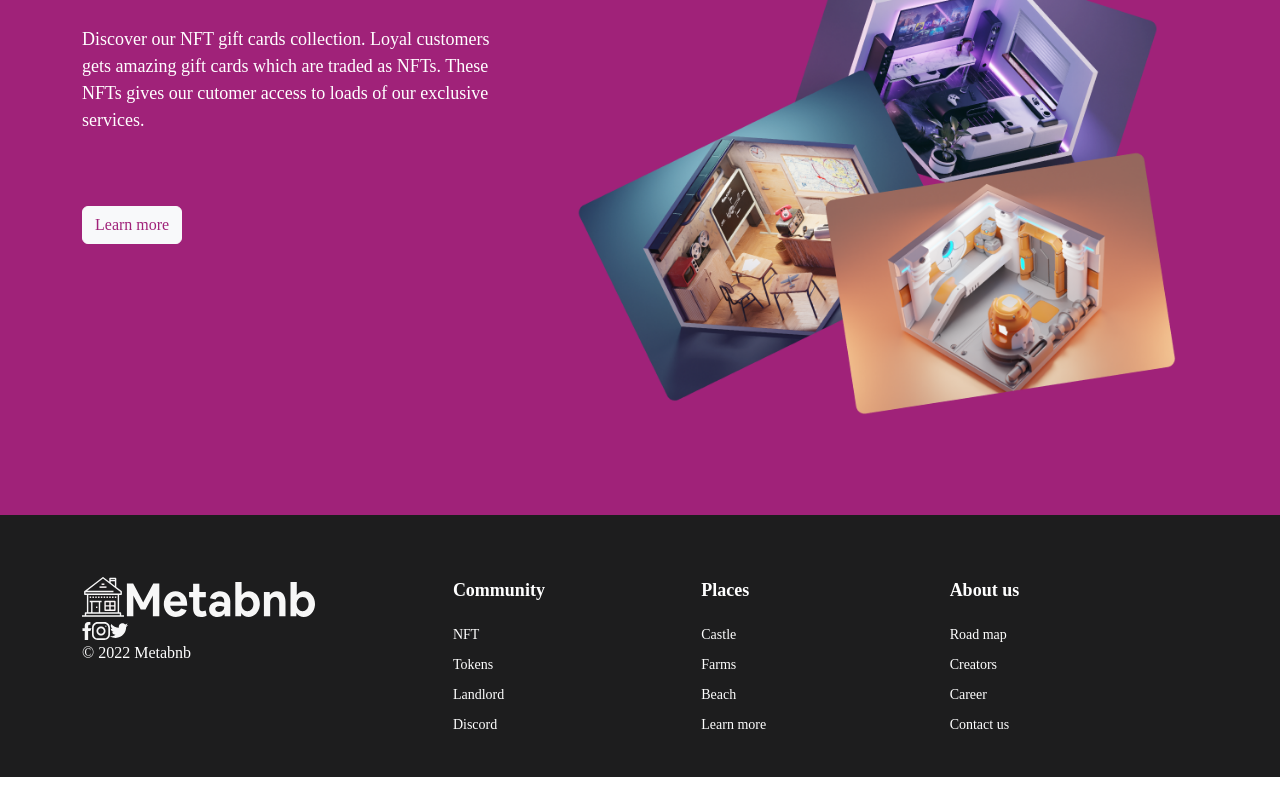
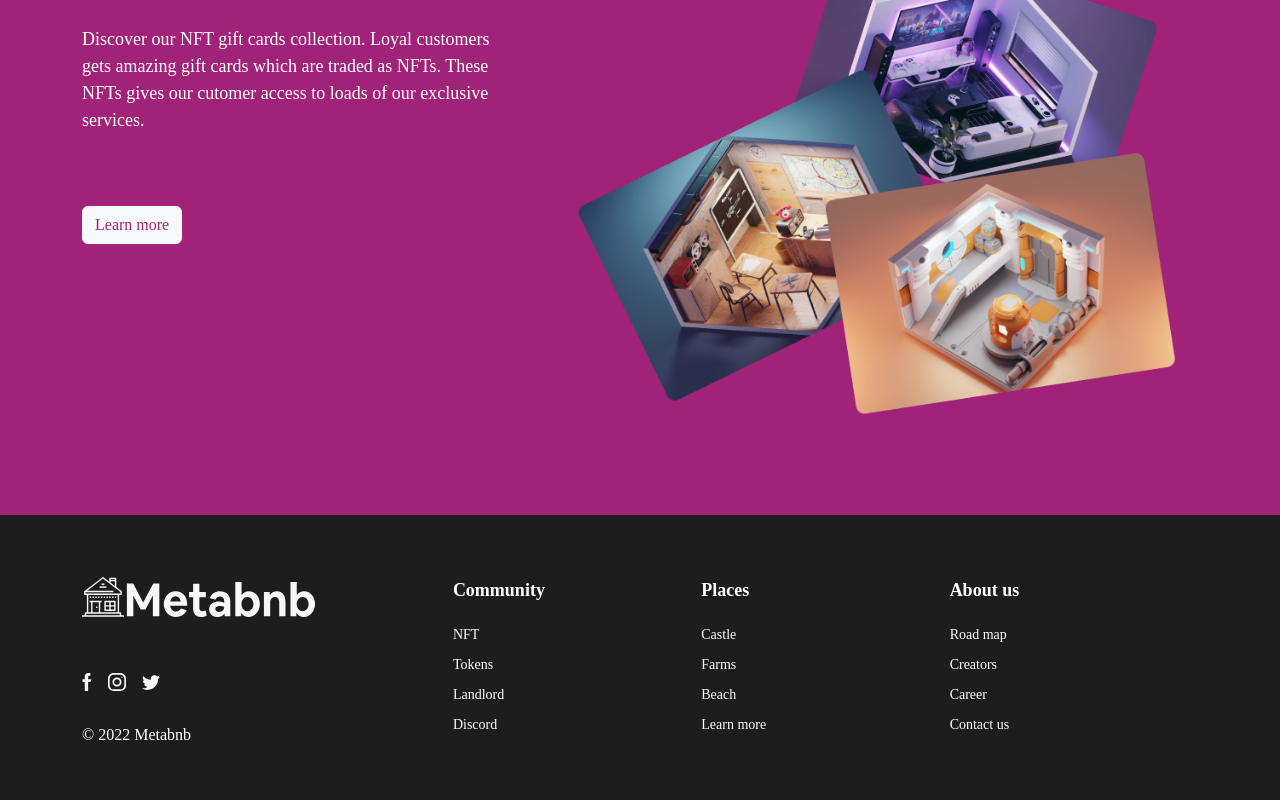
Before and after one commit to AjulibeChiemela/metabnb-hng, a React (Create React App) app: page / in a window 1280 px wide. Shown: the part 919-1719 px from the top of the page. Before the commit the page ends 1696 px from the top, so only its background shows below. Built offline with nearby package versions, Linux system fonts and the light colour scheme; a web font is replaced by a local one.

Commit message:
feat:add footer

```diff
--- a/src/components/Footer/Footer.js
+++ b/src/components/Footer/Footer.js
@@ -6,10 +6,10 @@ const Footer = () => {
   return (
     <footer>
       <div className="footer-inner container">
-        <div>
+        <div className="comp-info">
           <img src="/images/logo-white.svg" alt="" />
-          <div>
-            <div>
+          <div className="socials">
+            <div className="icons">
               <img src="/images/facebook.svg" alt="" />
               <img src="/images/instagram.svg" alt="" />
               <img src="/images/twitter.svg" alt="" />
--- a/src/components/Footer/Footer.scss
+++ b/src/components/Footer/Footer.scss
@@ -12,6 +12,30 @@ footer {
       justify-content: initial;
       @media screen and (min-width: $md) {
         grid-template-columns: 1.3fr 3fr;
+      }
+    }
+    .comp-info {
+      display: grid;
+      gap: 3.5rem;
+
+      .socials {
+        display: grid;
+        gap: 2rem;
+        justify-content: center;
+        .icons {
+          display: grid;
+          width: 60%;
+          margin-inline: auto;
+          gap: 1rem;
+          align-items: center;
+          grid-template-columns: 1fr 1fr 1fr;
+        }
+        @media screen and (min-width: $mobile) {
+          justify-content: left;
+          .icons {
+            margin-inline: 0;
+          }
+        }
       }
     }
     .lists {
```
